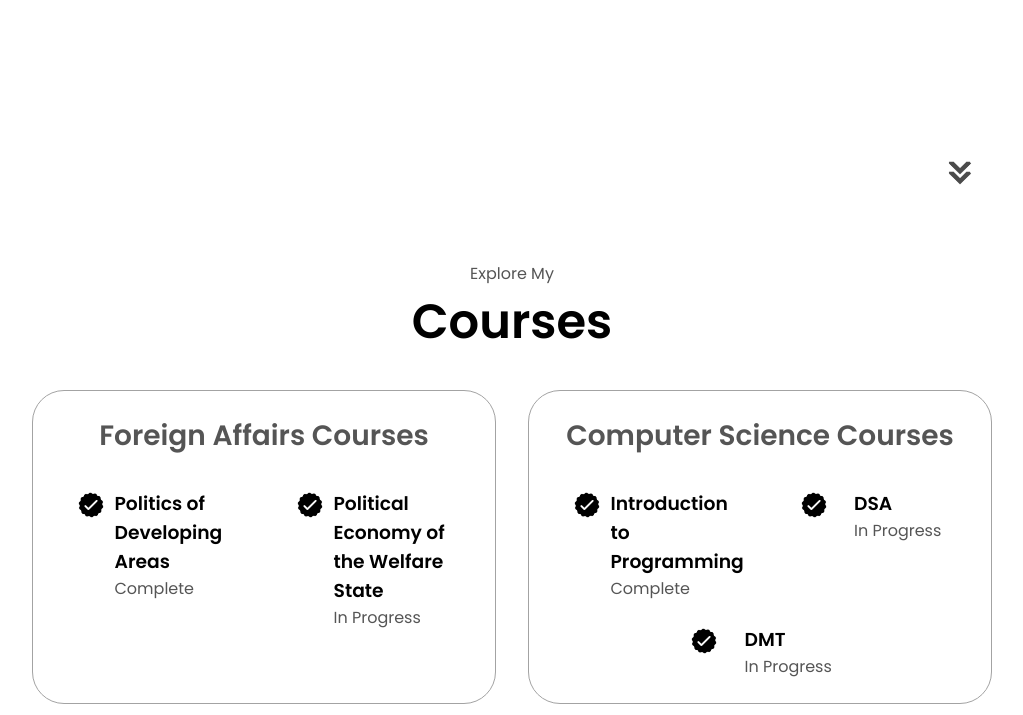
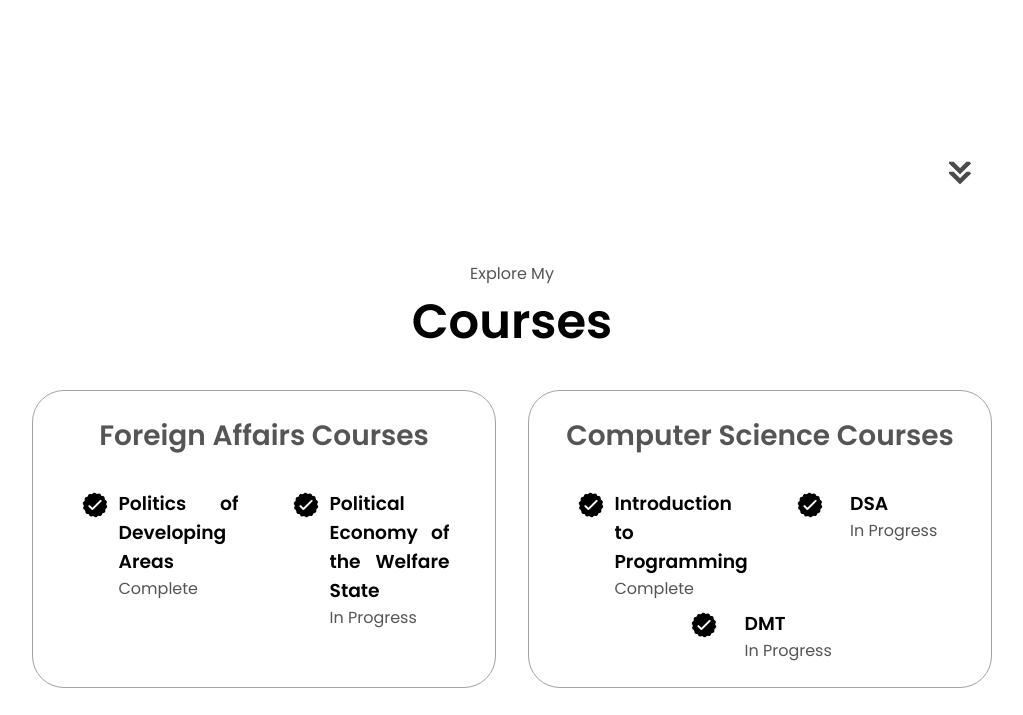
Before and after one commit to kiwakibtm/html-css-js-portfolio, a plain HTML site: page index.html in a window 1280 px wide. Shown: the part 2203-2918 px from the top of the page, without its empty margins (128-1151 px from the left). Drawn offline with Linux system fonts and the light colour scheme.

Commit message:
Update style.css

```diff
--- a/style.css
+++ b/style.css
@@ -423,10 +423,10 @@ article.icon {
 
 .article-container {
   display: flex;
-  text-align: initial;
+  text-align: justify;
   flex-wrap: wrap;
   flex-direction: row;
-  gap: 1.5rem;
+  gap: 0.5rem;
   justify-content: space-around;
 }
 
```
